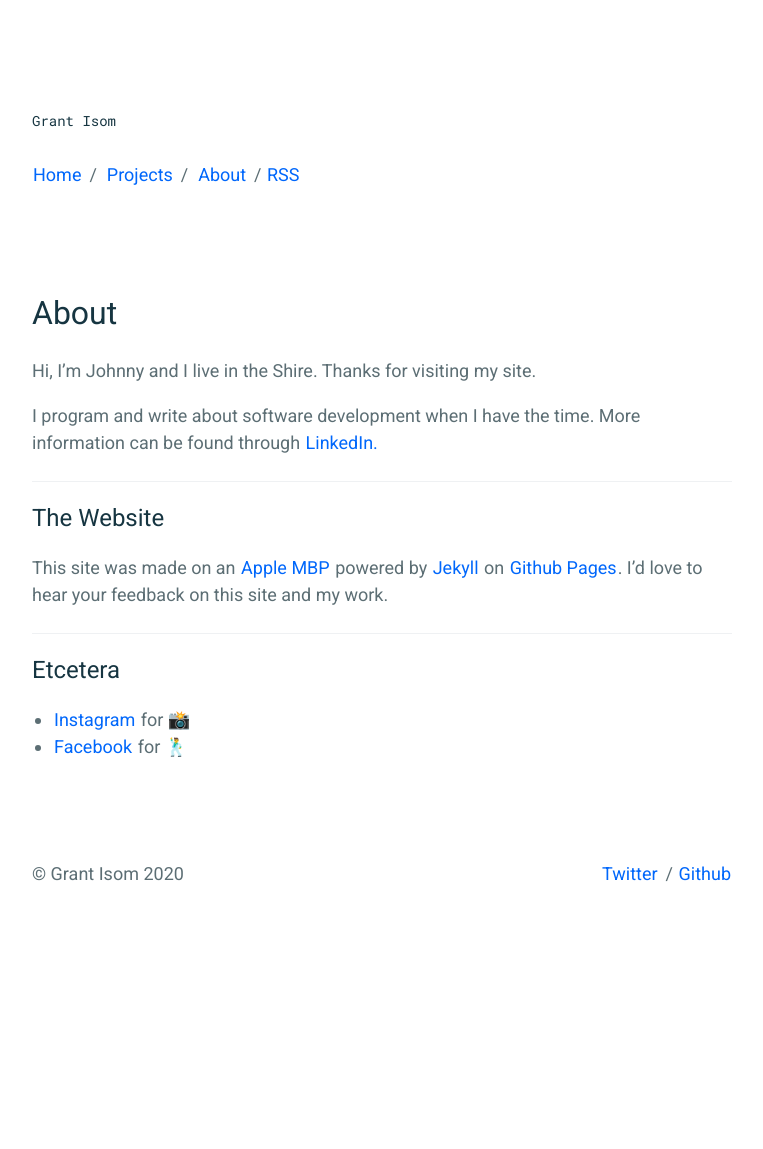
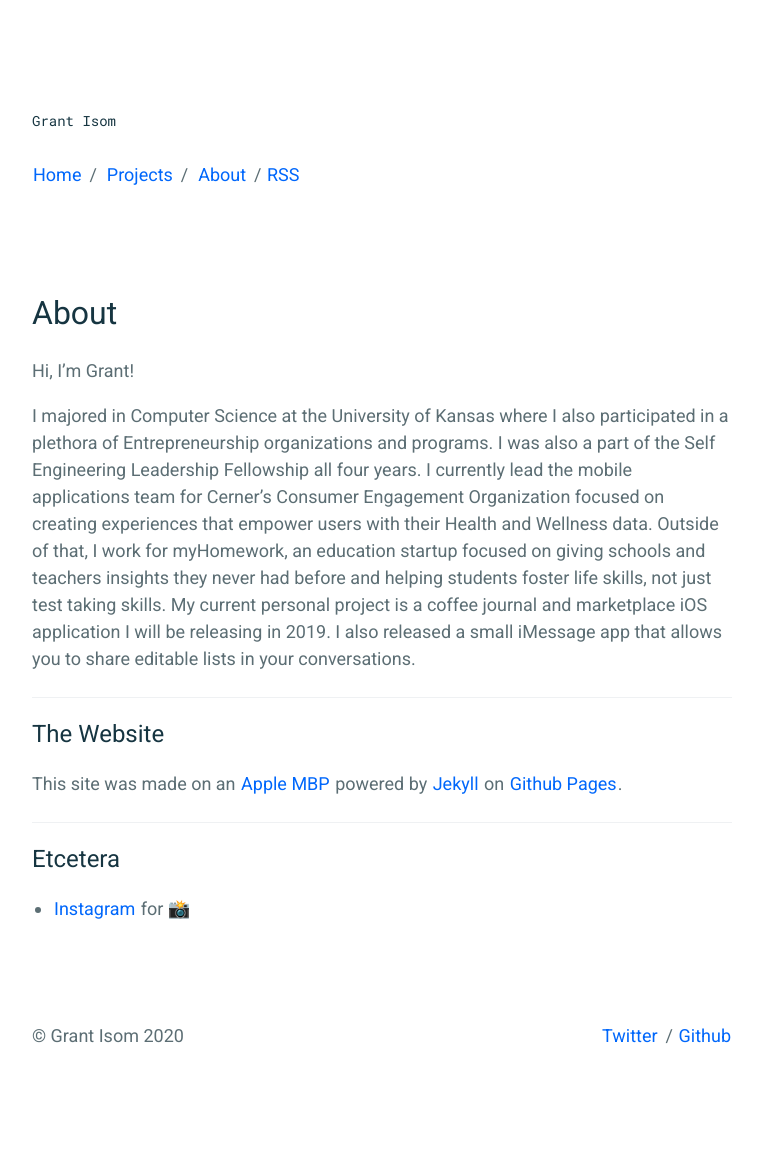
Before and after one commit to glisom/glisom.github.io, a Jekyll site: the page built from _pages/about.md, in a window 1280 px wide. Shown: the whole page, without its empty margins (258-1021 px from the left). Built offline with Jekyll 4.4.1, drawn with Linux system fonts in a browser that asks for light colours; before the commit the page ends 987 px from its top, so only the background shows below that.

Commit message:
Updates to about and projects:

```diff
--- a/_pages/about.md
+++ b/_pages/about.md
@@ -3,19 +3,19 @@ layout: content
 title: About
 permalink: /about/
 ---
-Hi, I'm Johnny and I live in the Shire. Thanks for visiting my site.
+Hi, I'm Grant!
 
-I program and write about software development when I have the time. More information can be found through <a href="https://www.linkedin.com/" data-network="LinkedIn" data-proofer-ignore>LinkedIn.</a>
+I majored in Computer Science at the University of Kansas where I also participated in a plethora of Entrepreneurship organizations and programs. I was also a part of the Self Engineering Leadership Fellowship all four years.
+I currently lead the mobile applications team for Cerner’s Consumer Engagement Organization focused on creating experiences that empower users with their Health and Wellness data. Outside of that, I work for myHomework, an education startup focused on giving schools and teachers insights they never had before and helping students foster life skills, not just test taking skills.
+My current personal project is a coffee journal and marketplace iOS application I will be releasing in 2019. I also released a small iMessage app that allows you to share editable lists in your conversations.
 
 ----
 
 ## The Website
 This site was made on an [Apple MBP](https://www.apple.com/) powered by [Jekyll](https://jekyllrb.com) on [Github Pages](https://pages.github.com).
-I'd love to hear your feedback on this site and my work.
 
 ----
 
 ## Etcetera
 
-- [Instagram](https://www.instagram.com/) for 📸
-- [Facebook](https://www.facebook.com/) for 🕺
+- [Instagram](https://www.instagram.com/grantisom17) for 📸
```
Also changed, not shown: _pages/projects.md (+3 -9 lines).
